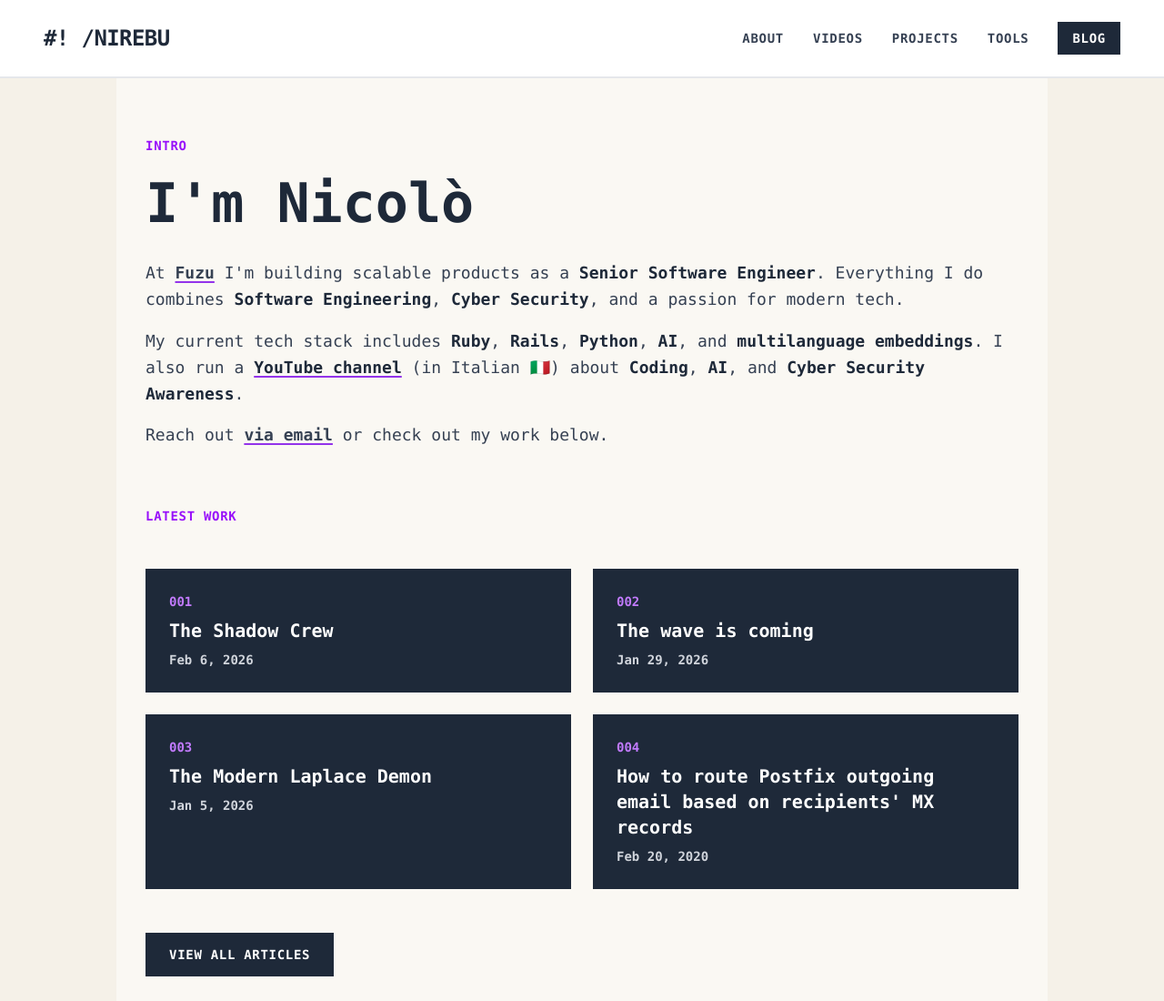
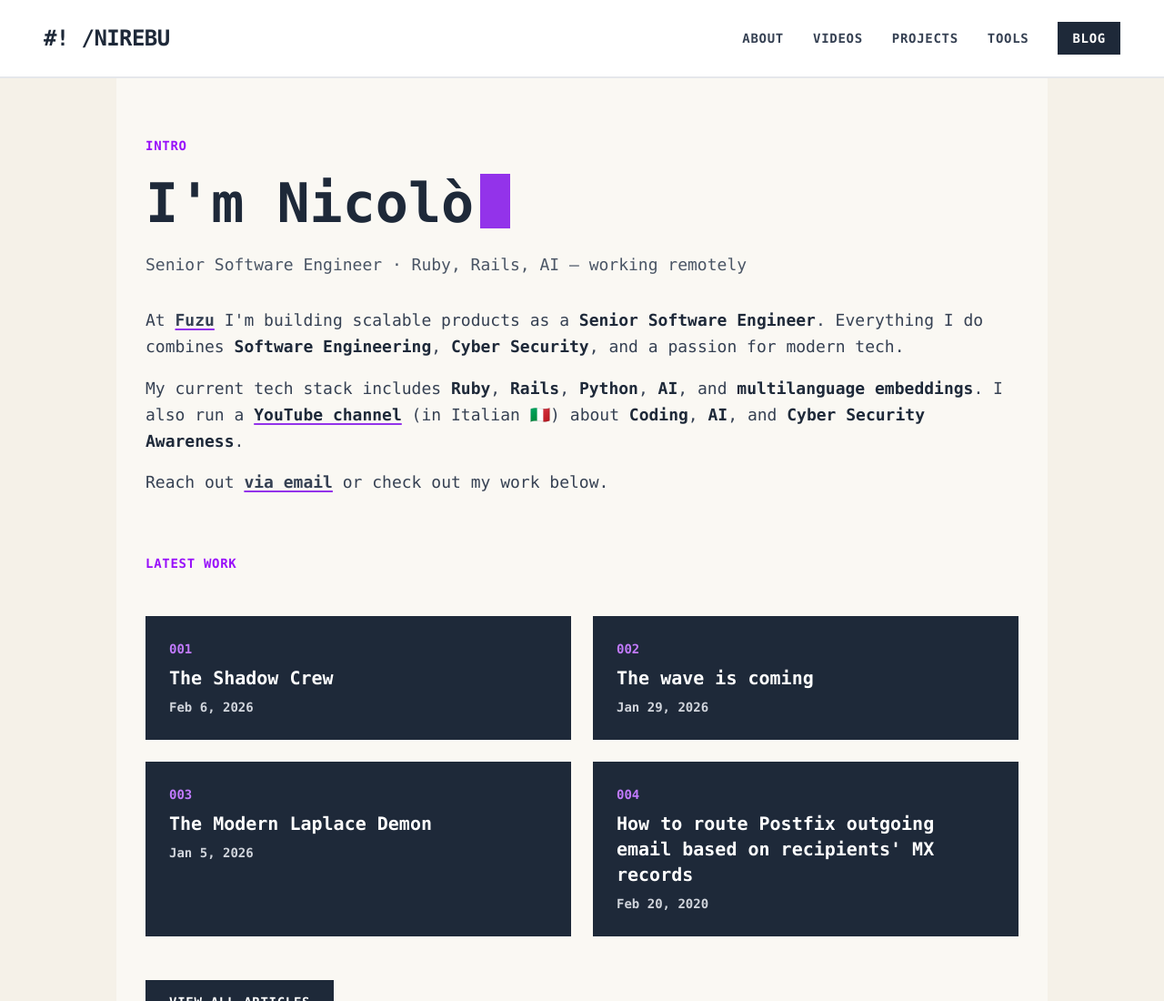
Before and after one commit to nirebu/nirebu-personal-page, an Astro site: page / in a window 1280 px wide. Shown: the top 1100 px of the page at 91% size. Built offline with nearby package versions, Linux system fonts and the light colour scheme; Astro itself is replaced by a stand-in of ours.

Commit message:
Add hero cursor + subtitle, About page title\n\n- Blinking purple block cursor after index hero name (CSS only,\n  aria-hidden, respects prefers-reduced-motion)\n- Role subtitle under hero name\n- PageTitle on about page (was the only content page without one)

```diff
--- a/src/pages/about.astro
+++ b/src/pages/about.astro
@@ -1,9 +1,11 @@
 ---
 import Base from '../layouts/Base.astro';
+import PageTitle from '../components/PageTitle.astro';
 import Prose from '../components/Prose.astro';
 ---
 
 <Base title="About Me" description="About Nicolò Rebughini, Senior Software Engineer">
+  <PageTitle title="About me" />
   <Prose>
     <h2>Current Role</h2>
     <p>
--- a/src/pages/index.astro
+++ b/src/pages/index.astro
@@ -19,9 +19,12 @@ function formatDate(d: Date) {
 <Base title="Home" description={SITE.description}>
   <section class="mb-16">
     <SectionHeading title="Intro" />
-    <h1 class="text-5xl lg:text-6xl font-bold text-gray-800 mb-6 leading-tight">
-      I'm Nicolò
+    <h1 class="text-5xl lg:text-6xl font-bold text-gray-800 mb-4 leading-tight">
+      I'm Nicolò<span class="cursor-blink" aria-hidden="true"></span>
     </h1>
+    <p class="text-lg text-gray-600 font-mono mb-8">
+      Senior Software Engineer · Ruby, Rails, AI — working remotely
+    </p>
 
     <Prose class="text-lg">
       <p>
--- a/src/styles/global.css
+++ b/src/styles/global.css
@@ -42,6 +42,31 @@
     @apply hover:border-purple-600 hover:text-purple-600;
     @apply font-bold uppercase text-sm tracking-wider transition-all font-mono;
     @apply disabled:opacity-40 disabled:cursor-not-allowed;
+  }
+
+  .cursor-blink {
+    display: inline-block;
+    width: 0.55em;
+    height: 1em;
+    background-color: #9333ea;
+    margin-left: 0.12em;
+    vertical-align: -0.12em;
+    animation: blink 1.1s steps(1) infinite;
+  }
+
+  @keyframes blink {
+    0%, 55% {
+      opacity: 1;
+    }
+    56%, 100% {
+      opacity: 0;
+    }
+  }
+
+  @media (prefers-reduced-motion: reduce) {
+    .cursor-blink {
+      animation: none;
+    }
   }
 
   .btn-nav {
```
